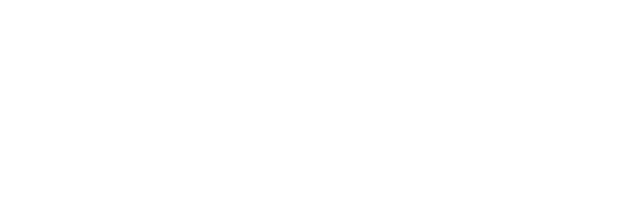
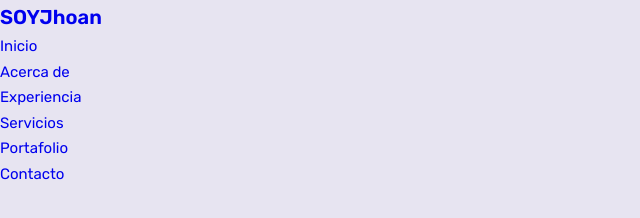
Before and after one commit to jhdaniels/Portafolio, a plain HTML site: page index.html in a window 1280 px wide. Shown: the whole page, without its empty margins (0-640 px from the left). Drawn offline with nearby package versions, Linux system fonts and the light colour scheme.

Commit message:
version 0.01

```diff
--- a/assets/css/style.css
+++ b/assets/css/style.css
@@ -0,0 +1,97 @@
+/****GOOGLE FONTS9****/
+@import url('https://fonts.googleapis.com/css2?family=Rubik:wght@400;500;600;700&display=swap');
+
+/******VARIABLES CSS****/
+:root{
+
+    --header-height: 3.5rem;
+
+    /*****MODELO DE COLORES****/
+    --color-white: hsl(252, 30%, 100%);
+    --color-light: hsl(252, 30%, 92%);
+    --color-gray: hsl(252, 15%, 35%);
+    --color-primary: hsl(352, 75%, 60%);
+    --color-dark: hsl(252, 30%, 17%);
+
+    /****FUENTE Y TIPOGRAFÍA****/
+    --body-font: 'Rubik', sans-serif;
+    --h1-font-size: 1.5rem;
+    --h2-font-size: 1.25rem;
+    --h3-font-size: 1rem;
+    --normal-font-size: .938rem;
+    --smal-font-size: .813rem;
+
+    /****FONT WEIGHT****/
+    --font-medium: 400;
+    --font-semi-bold: 600;
+
+    /****MARGEN INFERIOR****/
+    --m-0-5: .5rem;
+    --m-0-75: .75rem;
+    --m-1: 1rem;
+    --m-1-5: 1.5rem;
+    --m-2: 2rem;
+    --m-2-5: 2.5rem;
+
+    /****CARDS PADDING****/
+    --card-padding:1.9rem 0.95rem;
+
+    /****BORDER RADIUS****/
+    --border-radius: 1.25rem;
+
+    /****BOX SHADOW****/
+    --box-shadow: 0px 5px 20px 0px rgba(69, 67, 96, 0.1);
+}
+
+/**** BASE ****/
+*
+{
+    margin: 0;
+    padding: 0;
+    box-sizing: border-box;
+}
+
+body,
+button,
+input,textarea
+{
+    font-family: var(--body-font);
+    font-size: var(--normal-font-size);
+}
+
+body{
+    background-color: var(--color-light);
+    color: var(--color-dark);
+    line-height: 1.7;
+    font-weight: var(--font-medium);
+}
+
+img{
+    max-width: 100%;
+    height: auto;
+    vertical-align: middle;
+}
+
+ul{
+    list-style: none;
+}
+
+a{
+    text-decoration: none;
+}
+
+h1,h2,h3{
+    font-weight: var(--font-semi-bold);
+}
+
+h1{
+    font-size: var(--h1-font-size);
+}
+
+h2{
+    font-size: var(--h2-font-size);
+}
+
+h3{
+    font-size: var(--h3-font-size);
+}
--- a/index.html
+++ b/index.html
@@ -4,18 +4,45 @@
     <meta charset="UTF-8">
     <meta http-equiv="X-UA-Compatible" content="IE=edge">
     <meta name="viewport" content="width=device-width, initial-scale=1.0">
-
     <link rel="stylesheet" href="assets/css/style.css">
 
     <link href="https://cdn.lineicons.com/3.0/lineicons.css" rel="stylesheet">
 
     <link rel="stylesheet" href="https://unpkg.com/swiper@8/swiper-bundle.min.css"/>
-
-
     <title>Portafolio - SOYJhoan</title>
-
 </head>
 <body>
+    <!-- HEADERS -->
+    <header class="header" id="header">
+        <nav class="nav container padd-15">
+            <a href="#" class="nav-logo">
+                <h2>SOYJhoan</h2>
+            </a>
+            <!-- nnnavbar menú -->
+            <div class="nav menu" id="nav-menu">
+                <ul class="nav list">
+                    <li class="nav item">
+                        <a href="#inicio" class="nav-link">Inicio</a>
+                    </li>
+                    <li class="nav item">
+                        <a href="#acercaDe" class="nav-link">Acerca de</a>
+                    </li>
+                    <li class="nav item">
+                        <a href="#experiencia" class="nav-link">Experiencia</a>
+                    </li>
+                    <li class="nav item">
+                        <a href="#servicio" class="nav-link">Servicios</a>
+                    </li>
+                    <li class="nav item">
+                        <a href="#portafolio" class="nav-link">Portafolio</a>
+                    </li>
+                    <li class="nav item">
+                        <a href="#contacto" class="nav-link">Contacto</a>
+                    </li>
+                </ul>
+            </div>
+        </nav>
+    </header>
 
 
     <script src="https://unpkg.com/swiper@8/swiper-bundle.min.js"></script>
```
